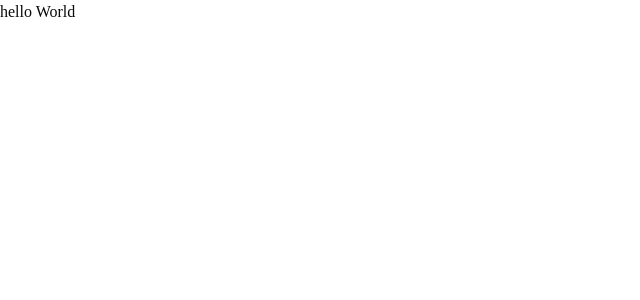
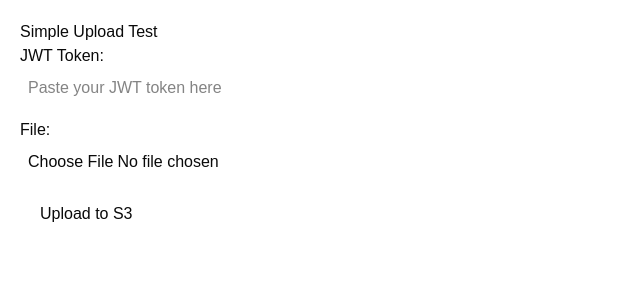
Before and after one commit to bobomurodovd44/hackathon, a Next.js app: page / in a window 1280 px wide. Shown: the top 300 px of the page, without its empty margins (0-640 px from the left). Built offline with nearby package versions, Linux system fonts and the light colour scheme.

Commit message:
feat: implement file upload UI with support for single-shot and multipart S3 uploads

```diff
--- a/src/app/page.tsx
+++ b/src/app/page.tsx
@@ -1,5 +1,160 @@
+'use client'
+
+import { useState } from 'react'
+
 export default function Home() {
+  const [file, setFile] = useState<File | null>(null)
+  const [token, setToken] = useState('')
+  const [status, setStatus] = useState('')
+
+  const CHUNK_SIZE = 5 * 1024 * 1024 // 5MB
+
+  const handleUpload = async (e: React.FormEvent) => {
+    e.preventDefault()
+    if (!file || !token) {
+      setStatus('Please select a file and provide a token')
+      return
+    }
+
+    setStatus('Starting upload...')
+
+    try {
+      if (file.size <= CHUNK_SIZE) {
+        // Single shot upload for small files
+        const formData = new FormData()
+        formData.append('file', file)
+
+        const response = await fetch('http://localhost:3030/uploads', {
+          method: 'POST',
+          headers: {
+            Authorization: `Bearer ${token}`
+          },
+          body: formData
+        })
+
+        if (!response.ok) {
+          const errorData = await response.json().catch(() => ({}))
+          throw new Error(errorData.message || `Error: ${response.statusText}`)
+        }
+
+        const result = await response.json()
+        setStatus(`Success! File URL: ${result.url}`)
+      } else {
+        // Multipart upload for large files
+        // 1. Initiate
+        setStatus('Initiating multipart upload...')
+        const initRes = await fetch('http://localhost:3030/uploads', {
+          method: 'POST',
+          headers: {
+            Authorization: `Bearer ${token}`,
+            'Content-Type': 'application/json'
+          },
+          body: JSON.stringify({ action: 'initiate', filename: file.name })
+        })
+
+        if (!initRes.ok) {
+          const errorData = await initRes.json().catch(() => ({}))
+          throw new Error(`Initiation failed: ${errorData.message || initRes.statusText}`)
+        }
+
+        const { uploadId, key } = await initRes.json()
+        const totalParts = Math.ceil(file.size / CHUNK_SIZE)
+        const parts = []
+
+        // 2. Upload Parts
+        for (let i = 0; i < totalParts; i++) {
+          const start = i * CHUNK_SIZE
+          const end = Math.min(start + CHUNK_SIZE, file.size)
+          const chunk = file.slice(start, end)
+          const partNumber = i + 1
+
+          setStatus(`Uploading part ${partNumber} of ${totalParts}... (${Math.round((i / totalParts) * 100)}%)`)
+
+          const formData = new FormData()
+          formData.append('file', chunk)
+          formData.append('uploadId', uploadId)
+          formData.append('partNumber', partNumber.toString())
+          formData.append('key', key)
+
+          const partRes = await fetch('http://localhost:3030/uploads', {
+            method: 'PATCH',
+            headers: {
+              Authorization: `Bearer ${token}`
+            },
+            body: formData
+          })
+
+          if (!partRes.ok) {
+            const errorData = await partRes.json().catch(() => ({}))
+            throw new Error(`Part ${partNumber} upload failed: ${errorData.message || partRes.statusText}`)
+          }
+
+          const { ETag } = await partRes.json()
+          parts.push({ ETag, PartNumber: partNumber })
+        }
+
+        // 3. Complete
+        setStatus('Completing multipart upload...')
+        const completeRes = await fetch('http://localhost:3030/uploads', {
+          method: 'POST',
+          headers: {
+            Authorization: `Bearer ${token}`,
+            'Content-Type': 'application/json'
+          },
+          body: JSON.stringify({ action: 'complete', uploadId, key, parts })
+        })
+
+        if (!completeRes.ok) {
+          const errorData = await completeRes.json().catch(() => ({}))
+          throw new Error(`Completion failed: ${errorData.message || completeRes.statusText}`)
+        }
+
+        const finalResult = await completeRes.json()
+        setStatus(`Success! Large file uploaded: ${finalResult.url}`)
+      }
+    } catch (error: any) {
+      setStatus(`Failed: ${error.message}`)
+    }
+  }
+
   return (
-    <h1>hello World</h1>
-  );
+    <div style={{ padding: '20px', fontFamily: 'sans-serif' }}>
+      <h1>Simple Upload Test</h1>
+      <form onSubmit={handleUpload}>
+        <div style={{ marginBottom: '10px' }}>
+          <label style={{ display: 'block' }}>JWT Token:</label>
+          <input
+            type="text"
+            value={token}
+            onChange={(e) => setToken(e.target.value)}
+            placeholder="Paste your JWT token here"
+            style={{ width: '100%', maxWidth: '600px', padding: '8px' }}
+          />
+        </div>
+        <div style={{ marginBottom: '10px' }}>
+          <label style={{ display: 'block' }}>File:</label>
+          <input
+            type="file"
+            onChange={(e) => setFile(e.target.files?.[0] || null)}
+            style={{ padding: '8px' }}
+          />
+        </div>
+        <button type="submit" style={{ padding: '10px 20px', cursor: 'pointer' }}>
+          Upload to S3
+        </button>
+      </form>
+      {status && (
+        <div style={{
+          marginTop: '20px',
+          padding: '10px',
+          backgroundColor: status.startsWith('Success') ? '#e6fffa' : '#fff5f5',
+          border: `1px solid ${status.startsWith('Success') ? '#38b2ac' : '#feb2b2'}`,
+          borderRadius: '4px'
+        }}>
+          <strong>Status:</strong>
+          <pre style={{ whiteSpace: 'pre-wrap', wordBreak: 'break-all' }}>{status}</pre>
+        </div>
+      )}
+    </div>
+  )
 }
```
